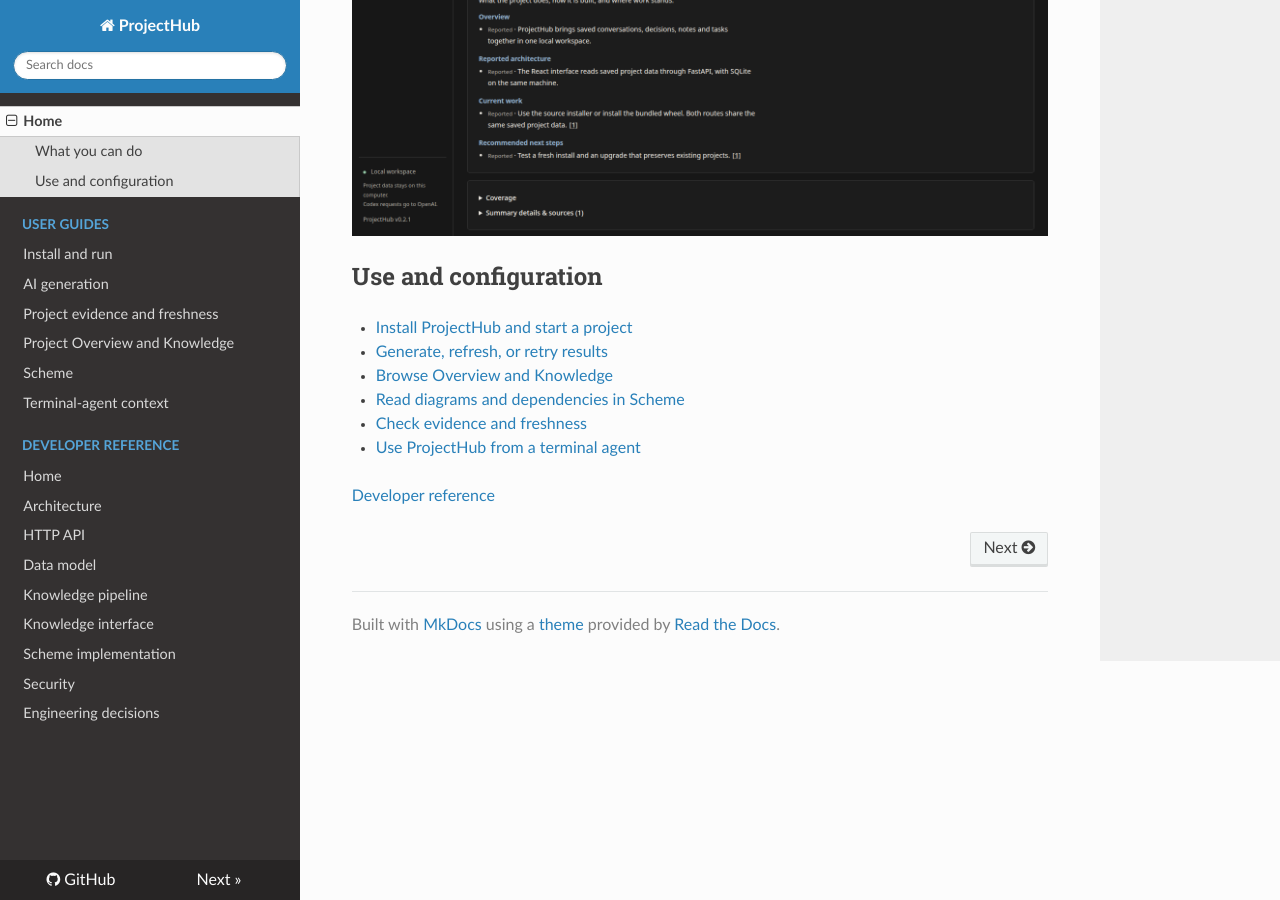
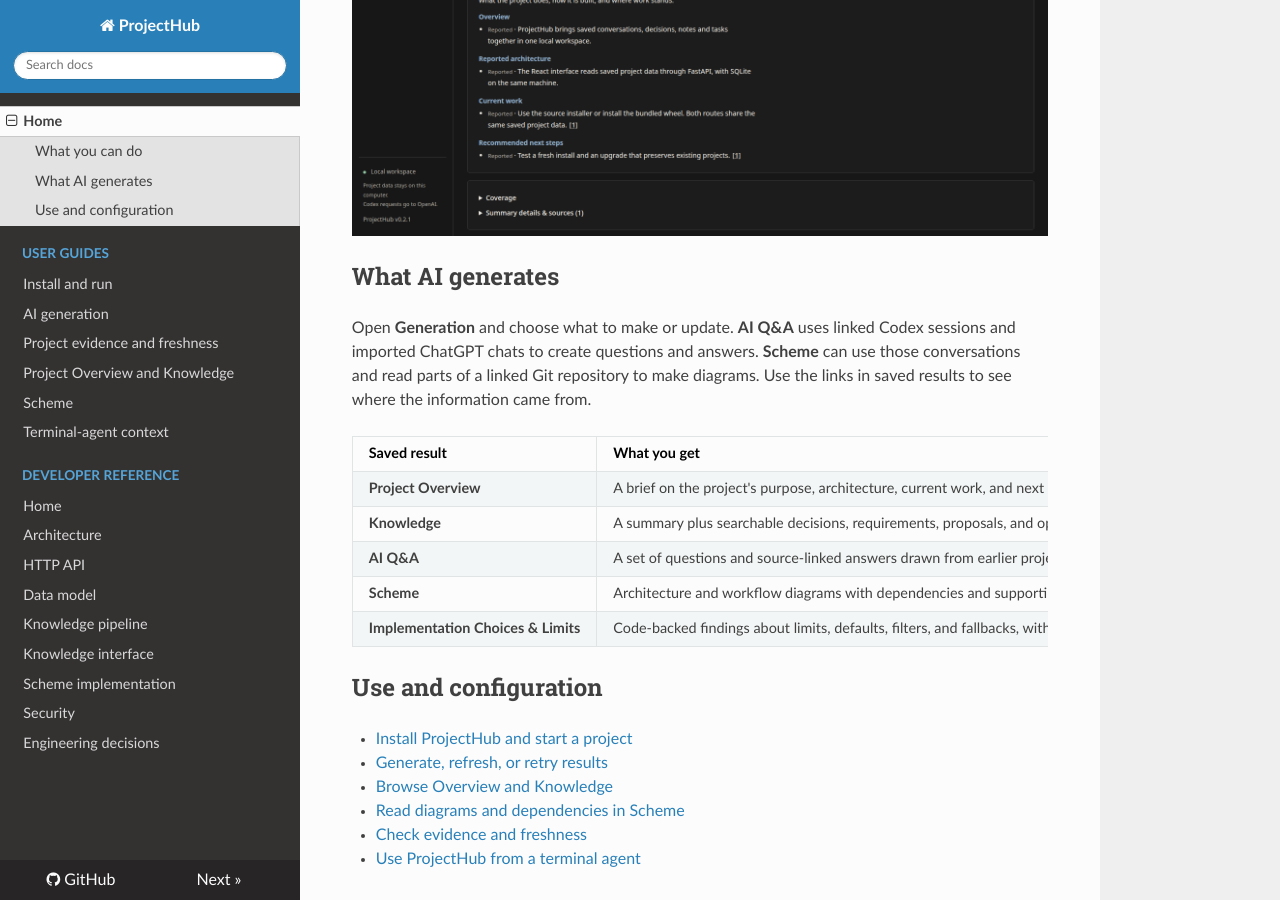
Before and after one commit to avnikonenko/ProjectHub, an MkDocs documentation site: the page built from docs/README.md, in a window 1280 px wide and 900 px high, scrolled down 933 px. Built offline with MkDocs 1.6.1, drawn with Linux system fonts in a browser that asks for light colours; nearby versions of some CDN libraries.

Commit message:
Explain AI-generated results on the docs homepage

```diff
--- a/docs/README.md
+++ b/docs/README.md
@@ -20,6 +20,21 @@ Designed for developers, researchers, and anyone working on long-running project
 
 ![ProjectHub overview with example data](images/projecthub-dashboard.png)
 
+## What AI generates
+
+Open **Generation** and choose what to make or update. **AI Q&A** uses linked
+Codex sessions and imported ChatGPT chats to create questions and answers.
+**Scheme** can use those conversations and read parts of a linked Git repository
+to make diagrams. Use the links in saved results to see where the information came from.
+
+| Saved result | What you get | When it helps |
+| --- | --- | --- |
+| **Project Overview** | A brief on the project's purpose, architecture, current work, and next steps. | “Where did we leave off?” |
+| **Knowledge** | A summary plus searchable decisions, requirements, proposals, and open questions, with reasons and original evidence. | “Why did we choose SQLite?” |
+| **AI Q&A** | A set of questions and source-linked answers drawn from earlier project discussions. | “What did we discuss about CSV and JSON exports?” |
+| **Scheme** | Architecture and workflow diagrams with dependencies and supporting evidence. | “How does ProjectHub turn linked conversations into an overview?” |
+| **Implementation Choices & Limits** | Code-backed findings about limits, defaults, filters, and fallbacks, with locations for their declarations and use. | “Where is import size capped, and what happens at the limit?” |
+
 ## Use and configuration
 
 - [Install ProjectHub and start a project](GETTING_STARTED.md)
```
Also changed, not shown: README.md (+1 -1 lines).
